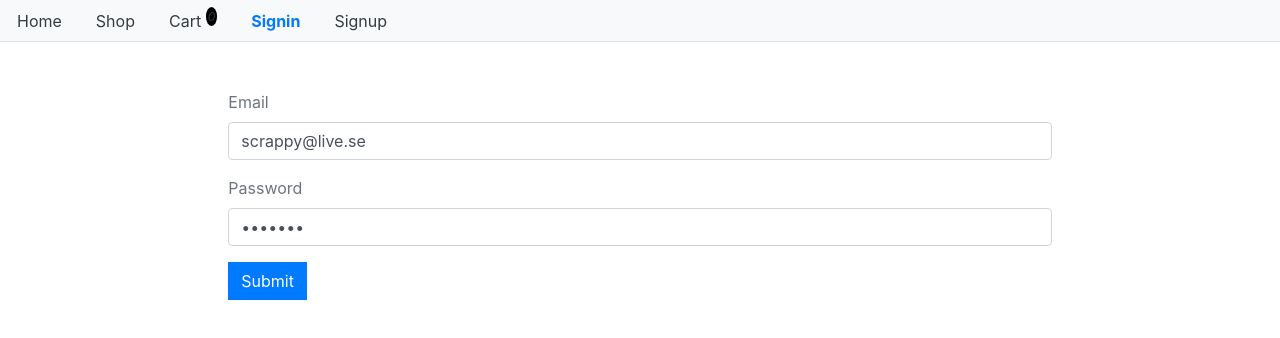
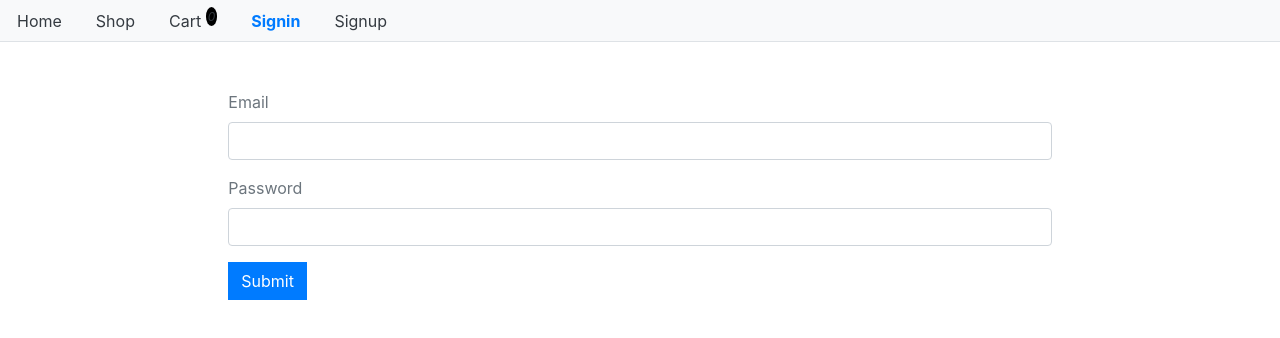
Before and after one commit to zahrakirschbluete/u11-fullstack-js-e-commerce, a React (Create React App) app in the folder client/: page /signin in a window 1280 px wide. Shown: the top 338 px of the page. Built offline with nearby package versions, Linux system fonts and the light colour scheme.

Commit message:
Remove user info from signin.js

```diff
--- a/client/src/user/Signin.js
+++ b/client/src/user/Signin.js
@@ -5,8 +5,8 @@ import { signin, authenticate, isAuthenticated } from '../auth';
 
 const Signin = () => {
   const [values, setValues] = useState({
-    email: 'scrappy@live.se',
-    password: 'qwerty1',
+    email: '',
+    password: '',
     error: '',
     loading: false,
     redirectToReferrer: false,
```
